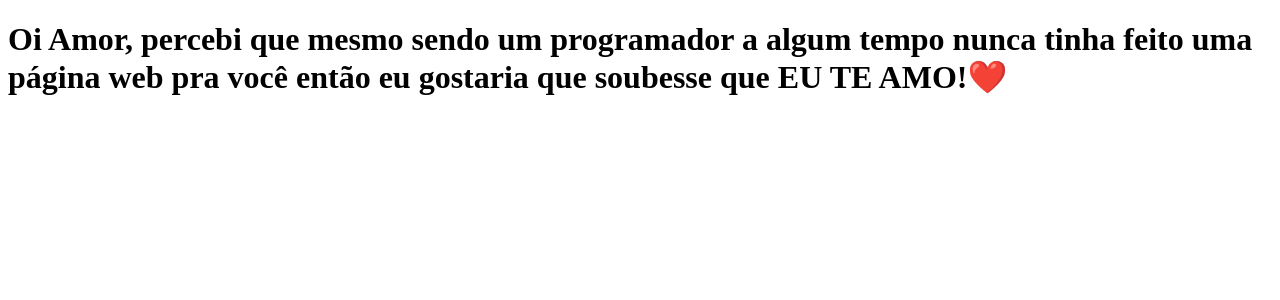
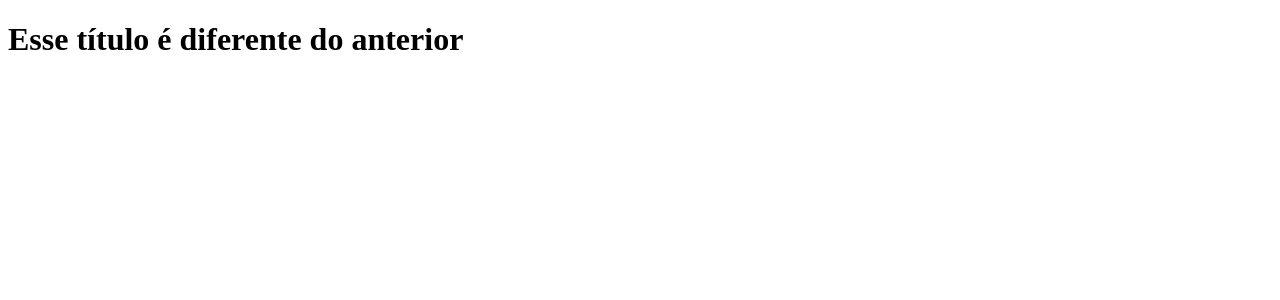
Before and after one commit to Peter-BM/clone-tabnews, a Next.js app: page / in a window 1280 px wide. Shown: the top 300 px of the page. Built offline with nearby package versions, Linux system fonts and the light colour scheme.

Commit message:
feat: Changes the main message in the menu

```diff
--- a/pages/index.js
+++ b/pages/index.js
@@ -1,7 +1,5 @@
 function Home() {
-  return <h1>Oi Amor, percebi que mesmo sendo um programador a algum tempo nunca tinha
-    feito uma página web pra você então eu gostaria que soubesse que <strong>EU TE AMO!❤️</strong>
-    </h1>
+  return <h1>Esse título é diferente do anterior</h1>
 }
 
 export default Home;
```
